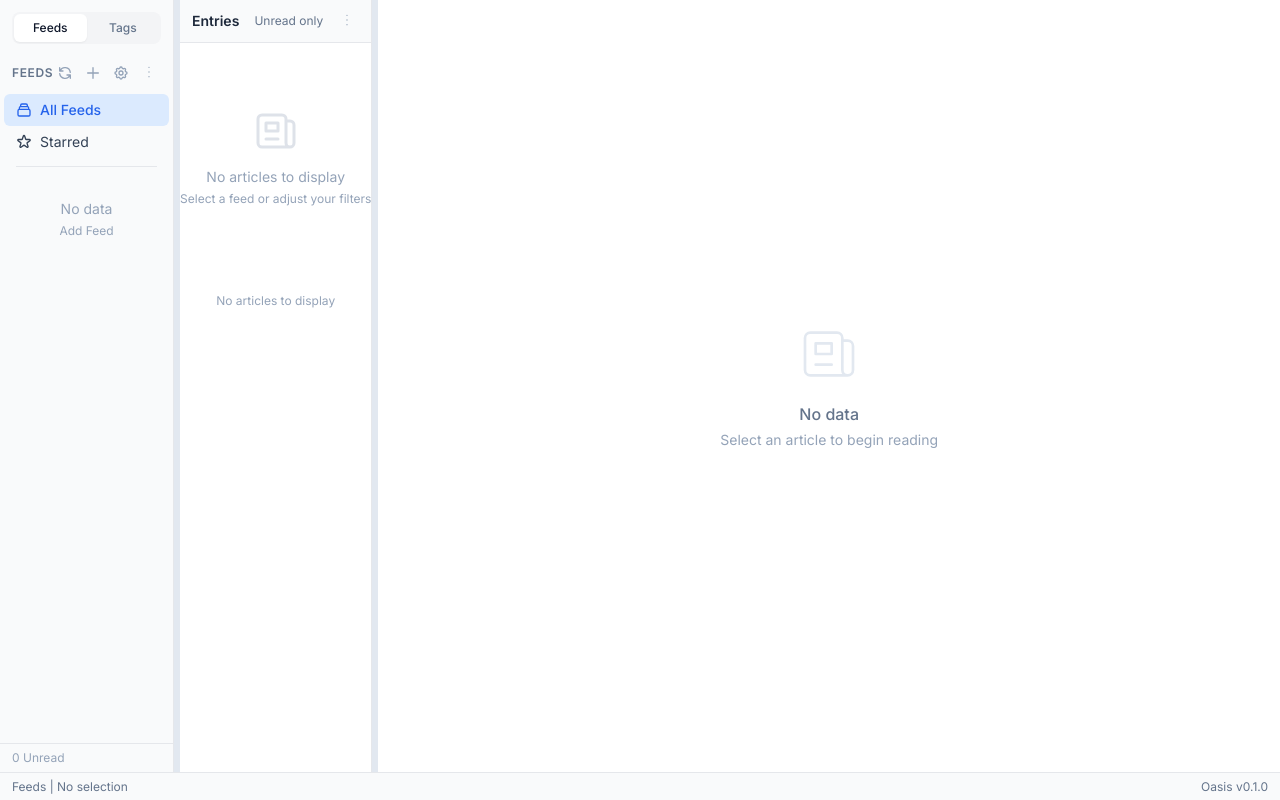
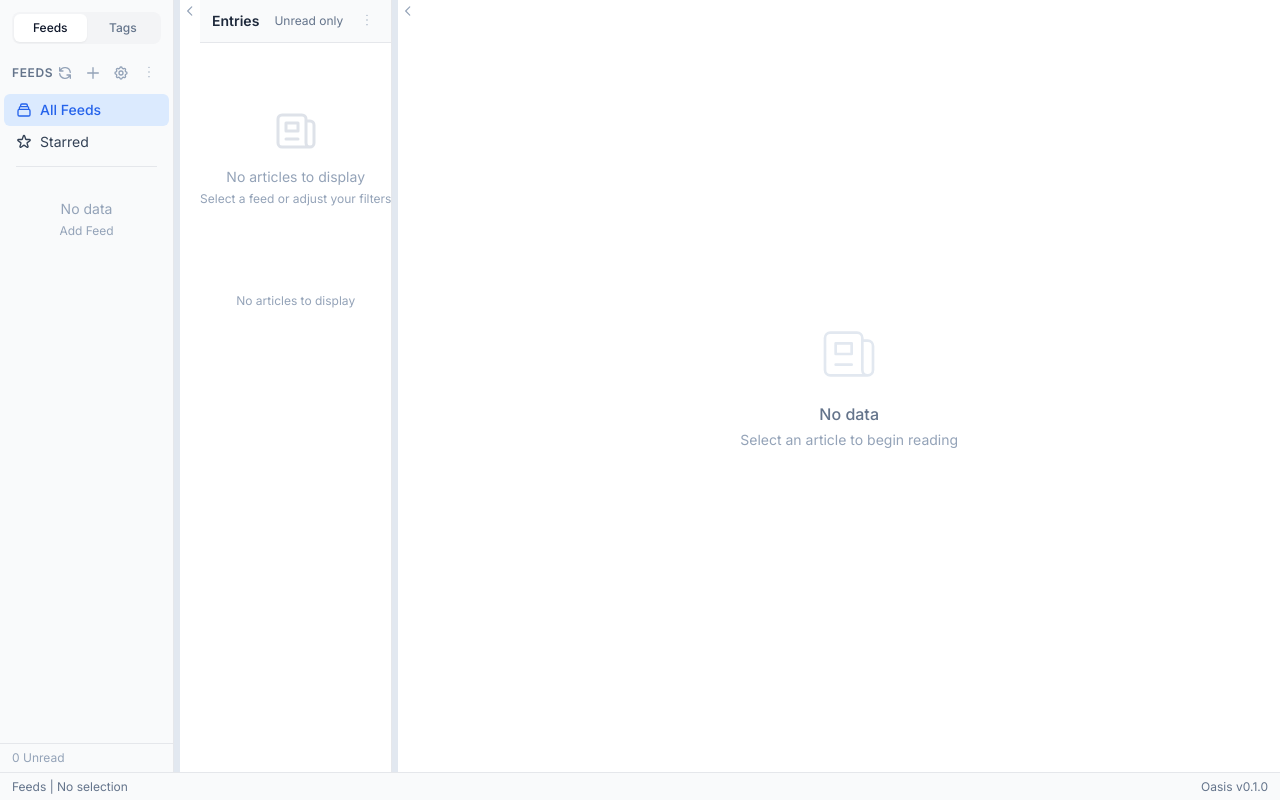
Before and after one commit to Seven-Ljy77/Oasis, a React (Vite) app: page / in a window 1280 px wide. Built offline with nearby package versions, Linux system fonts and the light colour scheme.

Commit message:
feat: add collapse buttons for sidebar and entry list columns
- Sidebar and entry list each have a small arrow icon to collapse/expand
- When both columns are collapsed, reader takes full width for immersive reading
- Collapsed columns hide completely; toggle icons remain visible

```diff
--- a/src/App.tsx
+++ b/src/App.tsx
@@ -2,7 +2,7 @@
 // Mercury — Root App component (three-column layout)
 // =============================================================================
 
-import React, { useEffect } from "react";
+import React, { useEffect, useState } from "react";
 import { I18nProvider } from "@/lib/i18n";
 import { useAppStore } from "@/stores/useAppStore";
 import { useFeedStore } from "@/stores/useFeedStore";
@@ -99,6 +99,10 @@ const AppShell: React.FC = () => {
   // Draggable column widths
   const { panelRef: sidebarRef, dragHandle: sidebarDrag } = useResizableWidth("left", "sidebar", 280, 180, 450);
   const { panelRef: entryListRef, dragHandle: centerDrag } = useResizableWidth("left", "entrylist", 400, 280, 700);
+
+  // Column collapse state — when both collapsed, reader takes full screen
+  const [sidebarCollapsed, setSidebarCollapsed] = useState(false);
+  const [entriesCollapsed, setEntriesCollapsed] = useState(false);
 
   const renderSheet = () => {
     switch (activeSheet) {
@@ -212,16 +216,44 @@ const AppShell: React.FC = () => {
       {/* ---- Three-column layout ---- */}
       <div className="flex flex-1 overflow-hidden">
         {/* Left: sidebar (draggable width) */}
+        {!sidebarCollapsed && (
           <aside ref={sidebarRef as any} className="flex-shrink-0 border-r border-border bg-surface-secondary overflow-hidden">
             <SidebarView />
           </aside>
-        {sidebarDrag}
+        )}
+        {!sidebarCollapsed && sidebarDrag}
+
+        {/* Sidebar collapse/expand — small icon at top of column edge */}
+        <button
+          onClick={() => setSidebarCollapsed(!sidebarCollapsed)}
+          className="flex-shrink-0 flex items-start justify-center pt-1 w-5 text-slate-400 hover:text-slate-600 transition-colors"
+          title={sidebarCollapsed ? "Show sidebar" : "Hide sidebar"}
+        >
+          <svg className="w-3.5 h-3.5" fill="none" stroke="currentColor" viewBox="0 0 24 24">
+            <path strokeLinecap="round" strokeLinejoin="round" strokeWidth={2}
+              d={sidebarCollapsed ? "M9 5l7 7-7 7" : "M15 19l-7-7 7-7"} />
+          </svg>
+        </button>
 
         {/* Center: entry list (draggable width) */}
+        {!entriesCollapsed && (
           <div ref={entryListRef as any} className="flex-shrink-0 h-full overflow-hidden border-r border-border">
             <EntryListView />
           </div>
-        {centerDrag}
+        )}
+        {!entriesCollapsed && centerDrag}
+
+        {/* Entry list collapse/expand — small icon at top of column edge */}
+        <button
+          onClick={() => setEntriesCollapsed(!entriesCollapsed)}
+          className="flex-shrink-0 flex items-start justify-center pt-1 w-5 text-slate-400 hover:text-slate-600 transition-colors"
+          title={entriesCollapsed ? "Show entry list" : "Hide entry list"}
+        >
+          <svg className="w-3.5 h-3.5" fill="none" stroke="currentColor" viewBox="0 0 24 24">
+            <path strokeLinecap="round" strokeLinejoin="round" strokeWidth={2}
+              d={entriesCollapsed ? "M9 5l7 7-7 7" : "M15 19l-7-7 7-7"} />
+          </svg>
+        </button>
 
         {/* Right: reader */}
         <div className="flex-1 h-full overflow-hidden">
```
Lines whose indentation alone changed are shown as unchanged.
